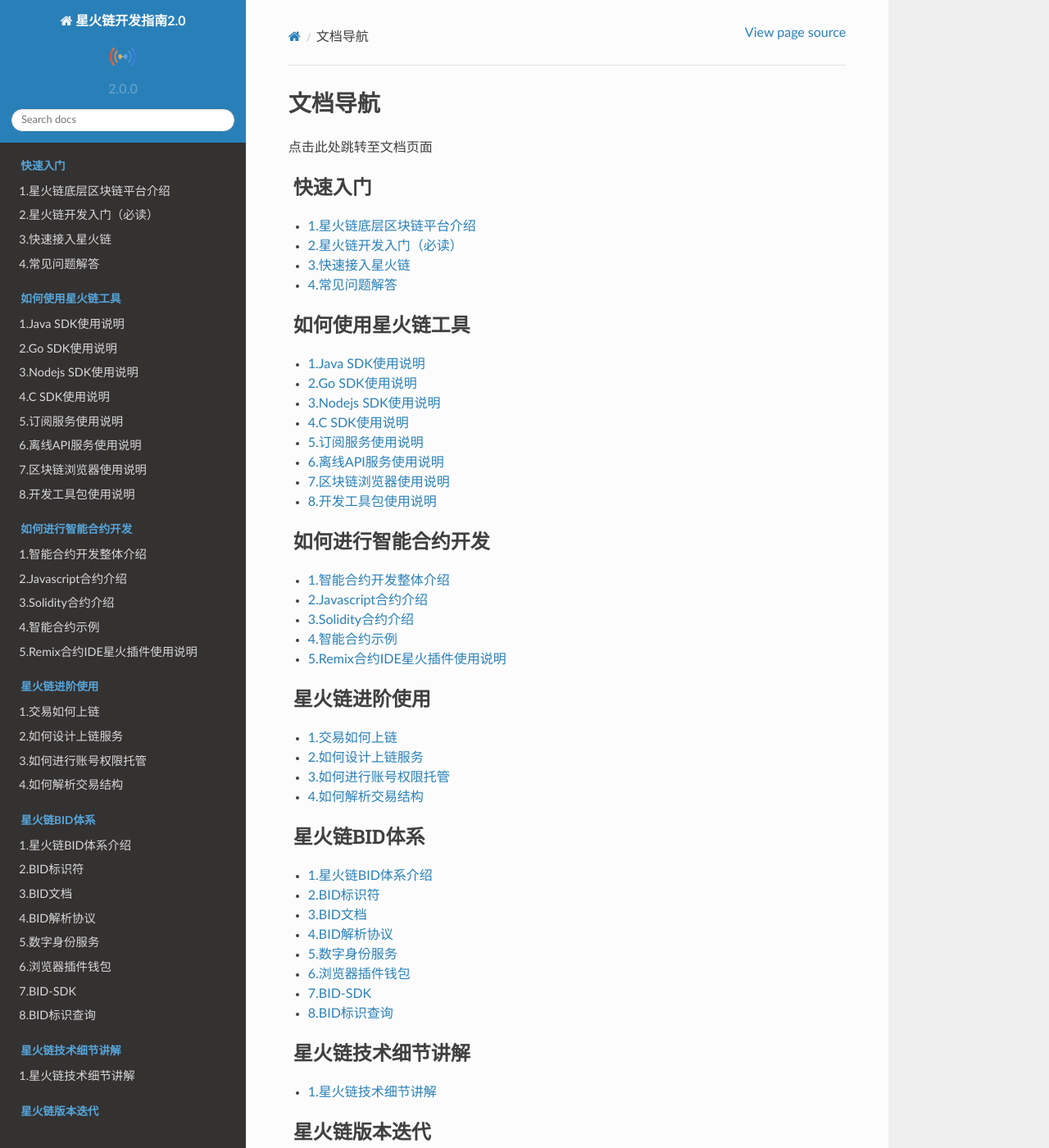
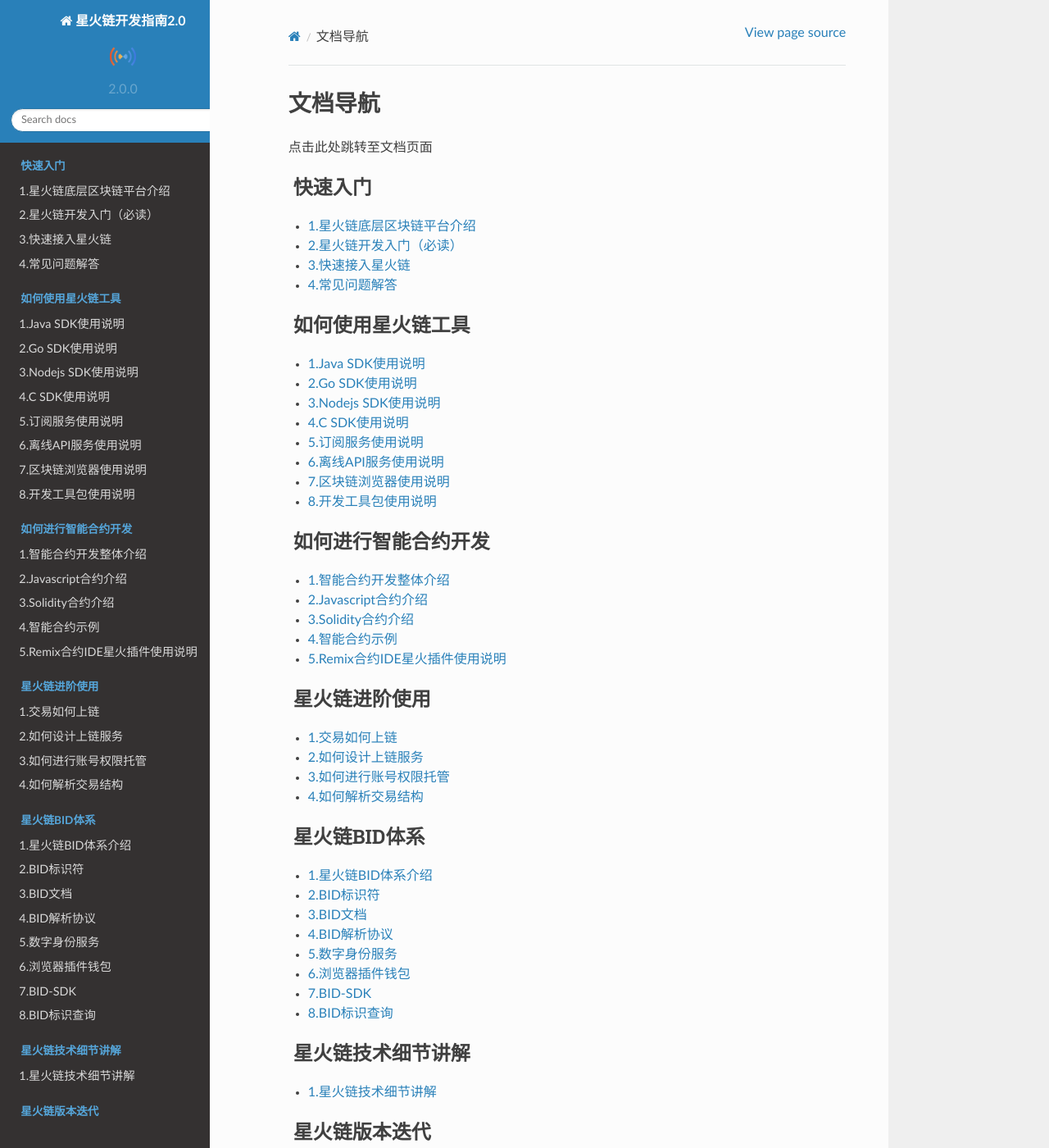
Before and after one commit to caict-4iot-dev/bif-doc, a Sphinx documentation site: the page built from docs/source/index.rst, in a window 1280 px wide and 1400 px high. Shown: the whole window at 82% size. Built offline with Sphinx 7.4.7 and the Read the Docs theme 2.0.0, drawn with Linux system fonts in a browser that asks for light colours.

Commit message:
Update custom.css

```diff
--- a/docs/source/_static/custom.css
+++ b/docs/source/_static/custom.css
@@ -1,3 +1,6 @@
 .wy-nav-content {
     max-width: 80%; /* 或根据你的需求调整 */
 }
+.wy-nav-side {
+    max-width: 20%;/* 默认值通常是 250px，您可以根据需要调整这个值 */
+}
```
